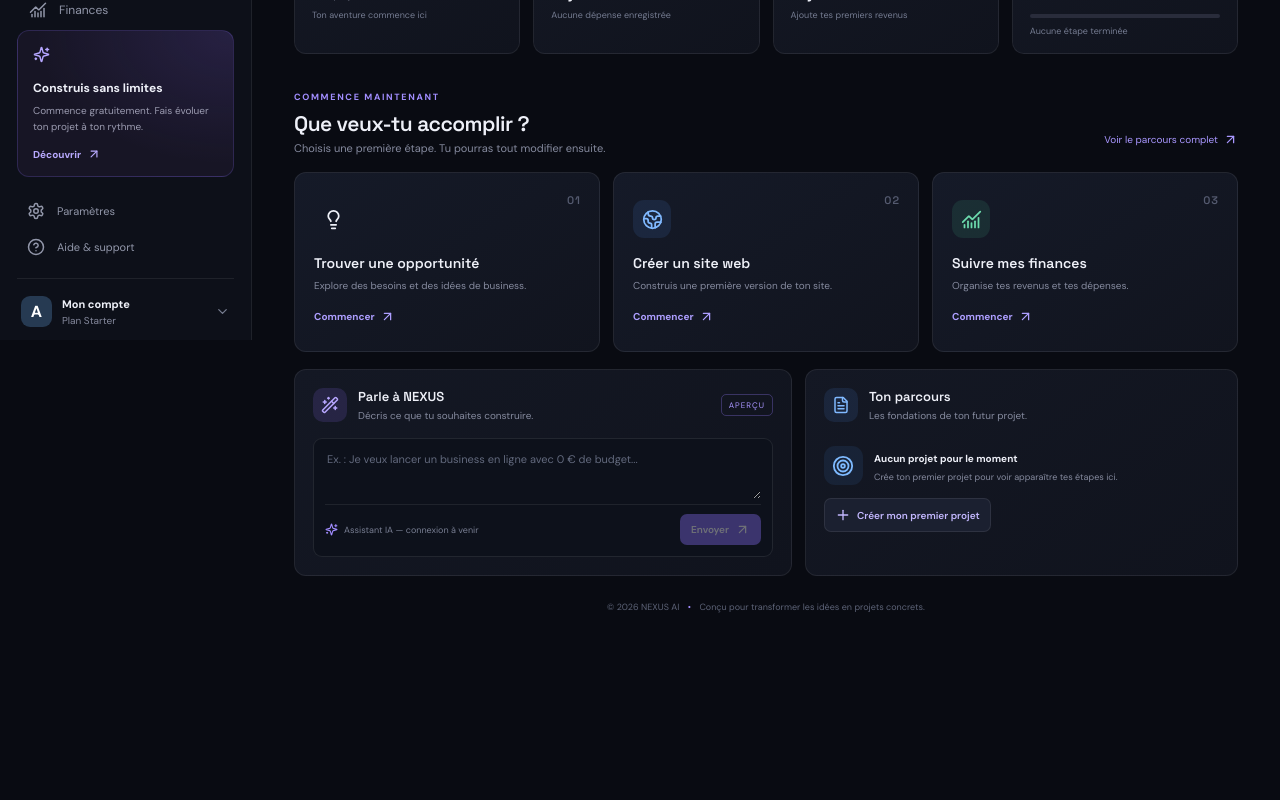
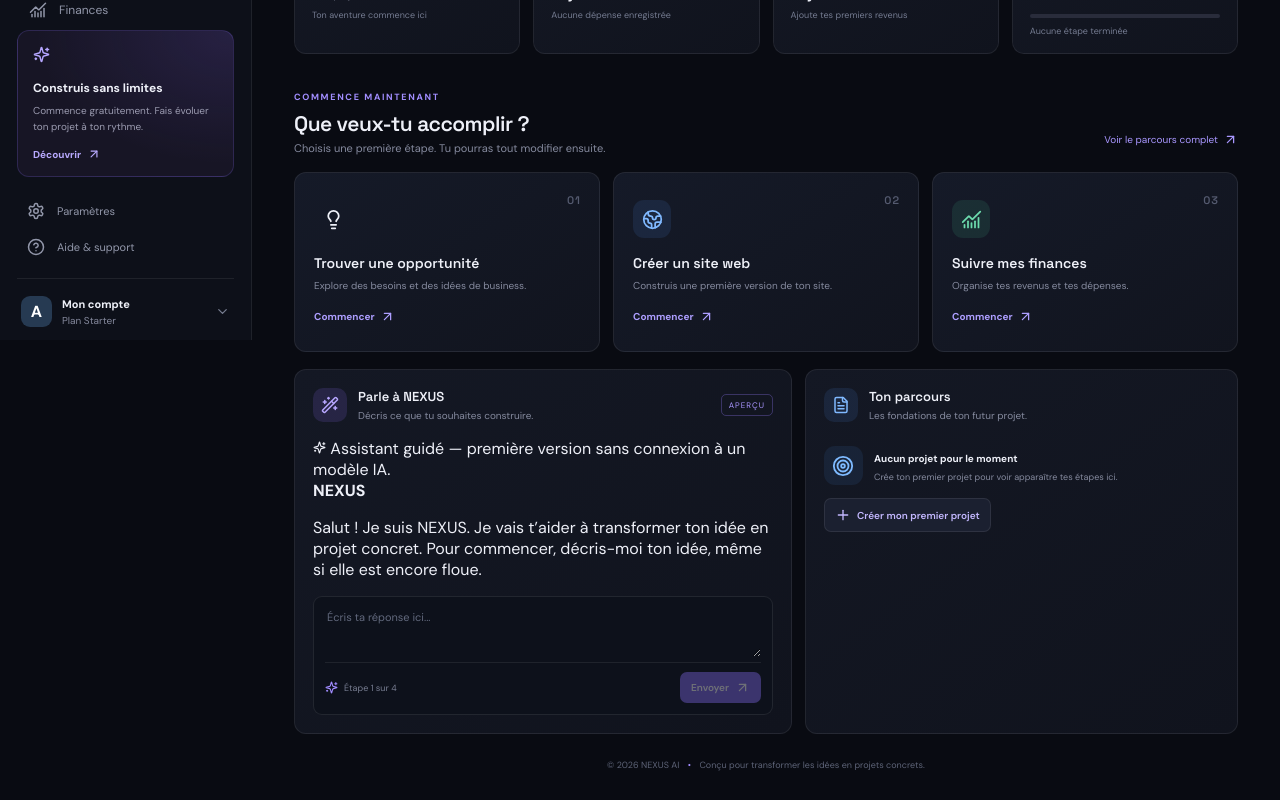
Before and after one commit to ardaoprime/nexus-ai, a React (Vite) app: page / in a window 1280 px wide. Shown: the part 460-1260 px from the top of the page. Before the commit the page ends 1102 px from the top, so only its background shows below. Built offline with nearby package versions, Linux system fonts and the light colour scheme.

Commit message:
Add first guided NEXUS project assistant

```diff
--- a/src/App.jsx
+++ b/src/App.jsx
@@ -27,6 +27,10 @@ function App() {
   const [mobileNav, setMobileNav] = useState(false);
   const [prompt, setPrompt] = useState('');
   const [notice, setNotice] = useState('Bienvenue dans ton espace de création.');
+  const [assistantStep, setAssistantStep] = useState(0);
+  const [messages, setMessages] = useState([
+    { role: 'assistant', text: 'Salut ! Je suis NEXUS. Je vais t’aider à transformer ton idée en projet concret. Pour commencer, décris-moi ton idée, même si elle est encore floue.' }
+  ]);
 
   const chooseAction = (title) => {
     setActive(title);
@@ -35,9 +39,36 @@ function App() {
 
   const submitPrompt = (e) => {
     e.preventDefault();
-    if (!prompt.trim()) return;
-    setNotice('Ton objectif a été noté : « ' + prompt.trim() + ' ». La connexion à un moteur IA sera ajoutée dans une prochaine étape.');
+    const answer = prompt.trim();
+    if (!answer) return;
+
+    const nextMessages = [...messages, { role: 'user', text: answer }];
+    let reply = '';
+
+    if (assistantStep === 0) {
+      reply = 'Très bien, on part de cette idée. À qui aimerais-tu vendre ton produit ou ton service ? Décris ton client idéal en quelques mots.';
+    } else if (assistantStep === 1) {
+      reply = 'Compris. Quel besoin ou quel problème précis veux-tu résoudre pour ces personnes ?';
+    } else if (assistantStep === 2) {
+      reply = 'Dernière question pour préparer une première feuille de route : quel budget peux-tu consacrer au démarrage ? Tu peux répondre « 0 € ».';
+    } else {
+      const collected = nextMessages.filter((message) => message.role === 'user').map((message) => message.text);
+      reply = 'Voici ton premier brief de projet :\\n\\n• Idée : ' + (collected[0] || 'À préciser') +
+        '\\n• Clients visés : ' + (collected[1] || 'À préciser') +
+        '\\n• Besoin à résoudre : ' + (collected[2] || 'À préciser') +
+        '\\n• Budget de départ : ' + answer +
+        '\\n\\nTes prochaines étapes :\\n1. Vérifier que des personnes rencontrent réellement ce problème.\\n2. Interroger quelques clients potentiels.\\n3. Comparer les solutions déjà disponibles.\\n4. Tester une version très simple avant de dépenser de l’argent.\\n\\nCe brief est une première organisation guidée, pas une étude de marché vérifiée. Tu peux recommencer avec le bouton « Recommencer ».';
+    }
+
+    nextMessages.push({ role: 'assistant', text: reply });
+    setMessages(nextMessages);
+    setAssistantStep((current) => current < 3 ? current + 1 : 4);
     setPrompt('');
+  };
+
+  const restartAssistant = () => {
+    setAssistantStep(0);
+    setMessages([{ role: 'assistant', text: 'On recommence ! Décris-moi ton idée de business, même si elle est encore floue.' }]);
   };
 
   return (
@@ -125,9 +156,24 @@ function App() {
           <section className="bottom-grid">
             <article className="panel assistant-panel">
               <div className="panel-heading"><div className="panel-icon"><WandSparkles size={18}/></div><div><h3>Parle à NEXUS</h3><p>Décris ce que tu souhaites construire.</p></div><span className="beta-tag">APERÇU</span></div>
+              <div className="guide-note"><Sparkles size={13}/> Assistant guidé — première version sans connexion à un modèle IA.</div>
+              <div className="chat-messages" aria-live="polite">
+                {messages.map((message, index) => (
+                  <div className={'chat-message ' + message.role} key={index}>
+                    <b>{message.role === 'assistant' ? 'NEXUS' : 'Toi'}</b>
+                    <p>{message.text}</p>
+                  </div>
+                ))}
+              </div>
               <form className="prompt-box" onSubmit={submitPrompt}>
-                <textarea value={prompt} onChange={e => setPrompt(e.target.value)} placeholder="Ex. : Je veux lancer un business en ligne avec 0 € de budget..." rows={2}/>
-                <div className="prompt-footer"><span><Sparkles size={13}/> Assistant IA — connexion à venir</span><button type="submit" disabled={!prompt.trim()}>Envoyer <ArrowUpRight size={15}/></button></div>
+                <textarea value={prompt} onChange={e => setPrompt(e.target.value)} placeholder="Écris ta réponse ici..." rows={2}/>
+                <div className="prompt-footer">
+                  <span><Sparkles size={13}/> {assistantStep >= 4 ? 'Brief terminé' : 'Étape ' + (assistantStep + 1) + ' sur 4'}</span>
+                  <div className="assistant-actions">
+                    {assistantStep >= 4 && <button type="button" className="restart-button" onClick={restartAssistant}>Recommencer</button>}
+                    <button type="submit" disabled={!prompt.trim() || assistantStep >= 4}>Envoyer <ArrowUpRight size={15}/></button>
+                  </div>
+                </div>
               </form>
             </article>
             <article className="panel progress-panel">
```
